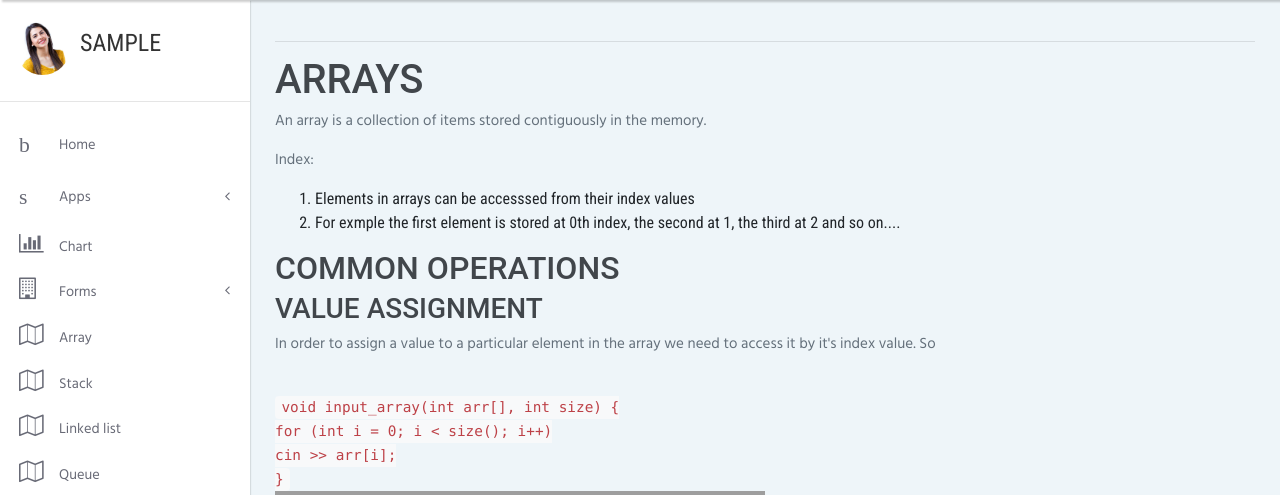
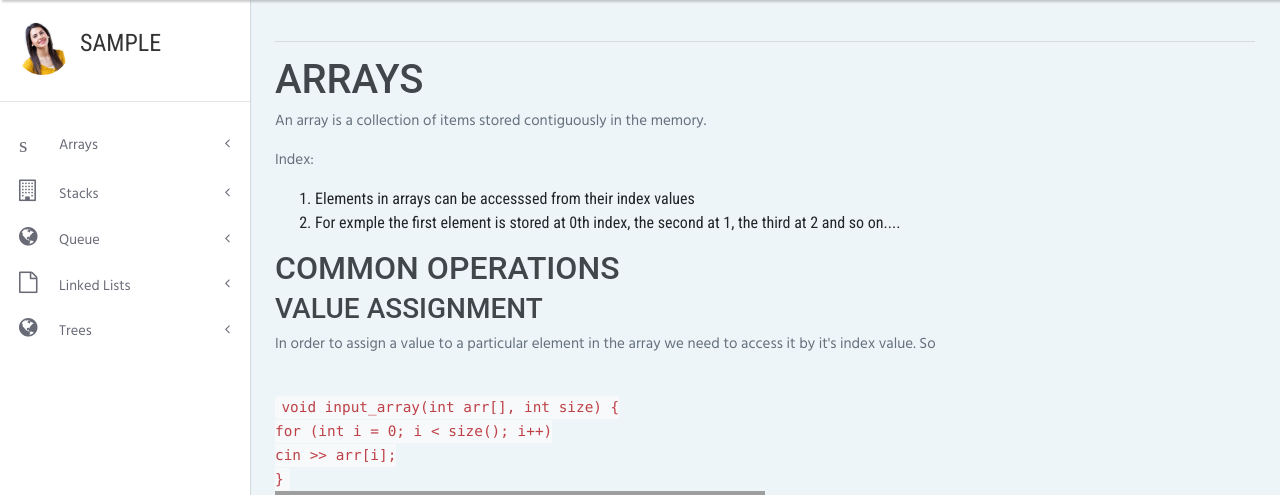
Before and after one commit to nikitagarg29/CodeStrup, a Flask app: page /array in a window 1280 px wide. Shown: the part 133-628 px from the top of the page. Run offline with Flask 2, Linux system fonts and the light colour scheme; the visitor is signed in with stand-in values (Sample User, id 1); data comes from the database, SQL or seed files in the repository; some libraries are stand-ins or nearby versions; some web fonts are replaced; grey boxes are pictures that could not be loaded.

Commit message:
Update base3.html

```diff
--- a/project/app/templates/base3.html
+++ b/project/app/templates/base3.html
@@ -196,52 +196,37 @@ License URL: https://creativecommons.org/licenses/by/4.0/
         <hr>
         <!-- Sidebar Navidation Menus-->
         <ul class="list-unstyled">
-            <li> <a href="/index"><i class="icon-home"></i>Home</a></li>
-            <li><a href="#apps" aria-expanded="false" data-toggle="collapse"> <i class="icon-interface-windows"></i>Apps </a>
+
+            <li><a href="#apps" aria-expanded="false" data-toggle="collapse"> <i class="icon-interface-windows"></i>Arrays </a>
                 <ul id="apps" class="collapse list-unstyled">
-                    <li><a href="calendar.html">Calendar</a></li>
-                    <li><a href="email.html">Email</a></li>
-                    <li><a href="media.html">Media</a></li>
-                    <li><a href="invoice.html">Invoice</a></li>
+                    <li><a href="/array">About Arrays</a></li>
+                    <li><a href="/quizar">Challenges</a></li>
                 </ul>
             </li>
-            <li> <a href="chart.html"> <i class="fa fa-bar-chart"></i>Chart </a></li>
-            <li><a href="#forms" aria-expanded="false" data-toggle="collapse"> <i class="fa fa-building-o"></i>Forms </a>
+            <li><a href="#forms" aria-expanded="false" data-toggle="collapse"> <i class="fa fa-building-o"></i>Stacks </a>
                 <ul id="forms" class="collapse list-unstyled">
-                    <li><a href="basic-form.html">Basic Form</a></li>
-                    <li><a href="form-layouts.html">Form Layouts</a></li>
+                    <li><a href="/stack">About Stacks</a></li>
+                    <li><a href="/quizst">Challenges</a></li>
                 </ul>
             </li>
-            <li> <a href="/array"> <i class="fa fa-map-o"></i>Array </a></li>
-            <li> <a href="/stack"> <i class="fa fa-map-o"></i>Stack </a></li>
-            <li> <a href="/linkedlist"> <i class="fa fa-map-o"></i>Linked list </a></li>
-            <li> <a href="/queue"> <i class="fa fa-map-o"></i>Queue </a></li>
-            <li> <a href="/tree"> <i class="fa fa-map-o"></i>Trees </a></li>
-
-            <li class="active"><a href="#pages" aria-expanded="false" data-toggle="collapse"> <i class="fa fa-file-o"></i>Linked Lists </a>
+            <li><a href="#elements" aria-expanded="false" data-toggle="collapse"> <i class="fa fa-globe"></i>Queue </a>
+              <ul id="elements" class="collapse list-unstyled">
+                  <li><a href="/queue">About Queues</a></li>
+                  <li><a href="/quizqu">Challenges</a></li>
+              </ul>
+           </li>
+            <li ><a href="#pages" aria-expanded="false" data-toggle="collapse"> <i class="fa fa-file-o"></i>Linked Lists </a>
                 <ul id="pages" class="collapse list-unstyled">
                     <li><a href="/linkedlist">About Linked Lists</a></li>
-                    <li><a href="/quizLL">Challenge</a></li>
-                    <li><a href="gallery.html">Gallery</a></li>
-                    <li><a href="login.html">Log In</a></li>
-                    <li><a href="register.html">Register</a></li>
-                    <li><a href="search-result.html">Search Result</a></li>
-                    <li><a href="404.html">404</a></li>
+                    <li><a href="/quizLL">Challenges</a></li>
                 </ul>
             </li>
-            <li> <a href="tables.html"> <i class="icon-grid"></i>Tables </a></li>
-            <li><a href="#elements" aria-expanded="false" data-toggle="collapse"> <i class="fa fa-globe"></i>UI Elements </a>
-                <ul id="elements" class="collapse list-unstyled">
-                    <li><a href="ui-buttons.html">Buttons</a></li>
-                    <li><a href="ui-cards.html">Cards</a></li>
-                    <li><a href="ui-progressbars.html">Progress Bar</a></li>
-                    <li><a href="ui-timeline.html">Timeline</a></li>
+            <li><a href="#element" aria-expanded="false" data-toggle="collapse"> <i class="fa fa-globe"></i>Trees </a>
+                <ul id="element" class="collapse list-unstyled">
+                    <li><a href="/tree">About Trees</a></li>
+                    <li><a href="/quiztr">Challenges</a></li>
                 </ul>
             </li>
-        </ul><span class="heading">Extras</span>
-        <ul class="list-unstyled">
-            <li> <a href="#"> <i class="icon-picture"></i>Demo </a></li>
-        </ul>
     </nav>
 
     <div class="content-inner chart-cont">
```
